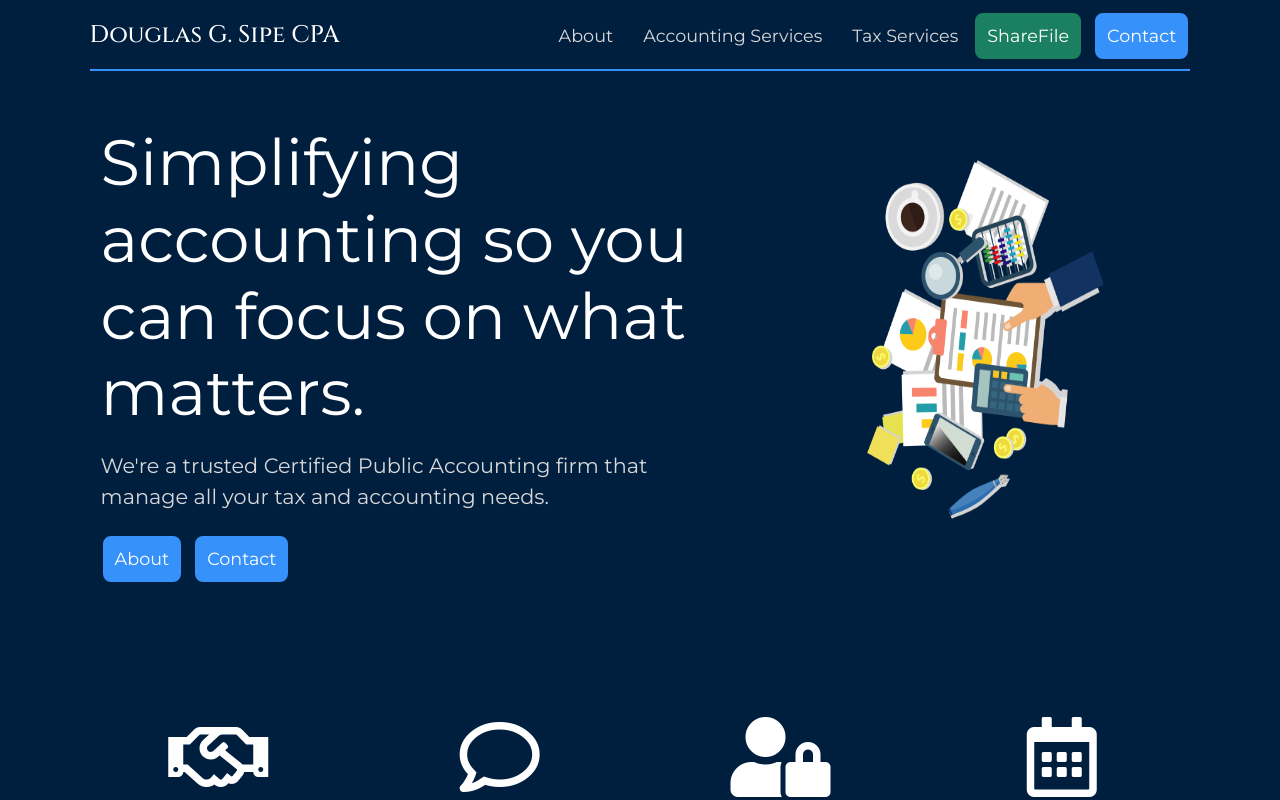
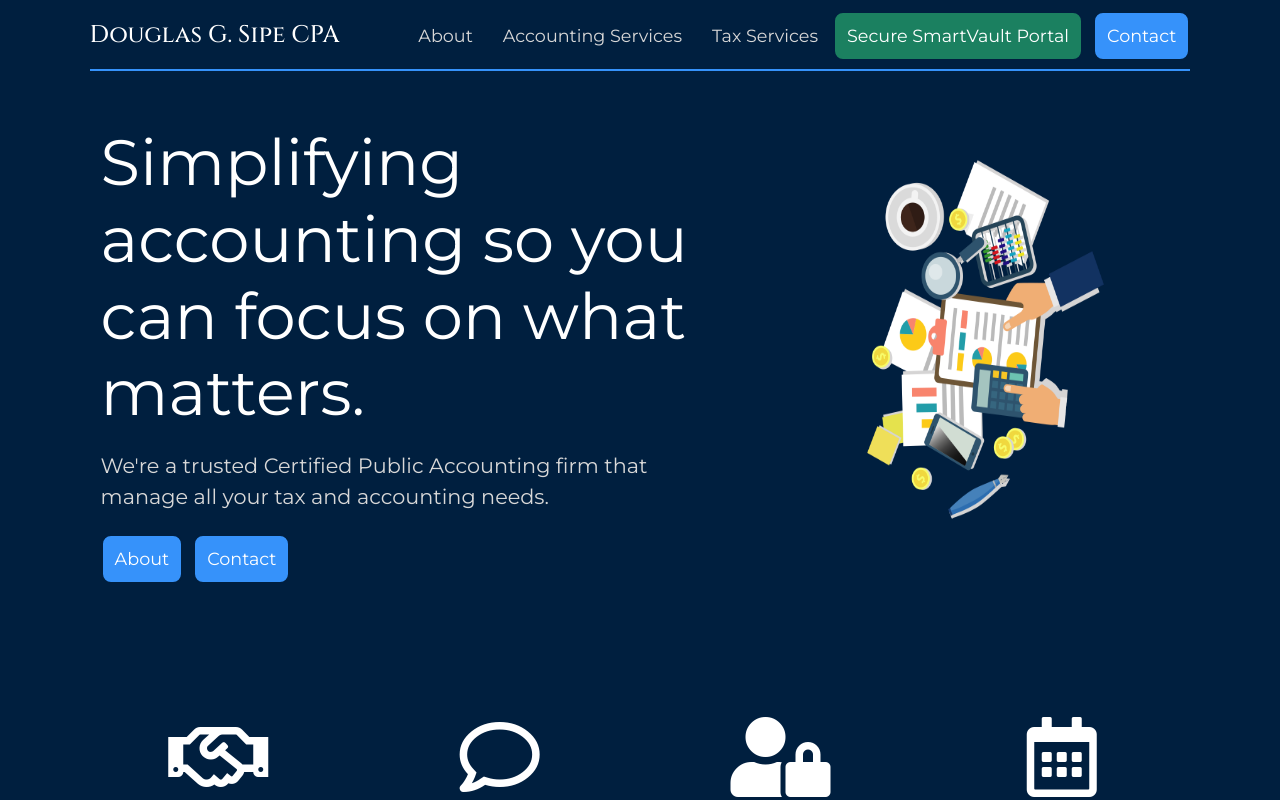
Before and after one commit to danrsidd/DSipeCPA-React, a React (Create React App) app: page / in a window 1280 px wide. Built offline with nearby package versions, Linux system fonts and the light colour scheme.

Commit message:
Update secure portal button

```diff
--- a/public/styles.css
+++ b/public/styles.css
@@ -58,7 +58,7 @@ body {
           transform: scale(1.05);
 }
 
-.btn-sharefile {
+.btn-smartvault {
   height: 50px;
   border: 2px solid #001f3f;
   border-radius: 10px;
@@ -74,7 +74,7 @@ body {
   transition: 0.2s transform ease-in-out, 0.2s -webkit-transform ease-in-out;
 }
 
-.btn-sharefile:hover {
+.btn-smartvault:hover {
   background-color: #001f3f;
   border-color: #3692FA;
   color: white;
--- a/src/components/ind_components/Nav.js
+++ b/src/components/ind_components/Nav.js
@@ -41,12 +41,12 @@ const Nav = () => {
 							to="#"
 							onClick={(e) => {
 								window.location.href =
-									"https://dsipecpa.sharefile.com";
+									"https://dsipecpa.smartvault.com";
 								e.preventDefault();
 							}}
 						>
-							<button className="btn btn-sharefile" type="button">
-								ShareFile
+							<button className="btn btn-smartvault" type="button">
+								Secure SmartVault Portal
 							</button>
 						</Link>
 						<Link to="/contact">
```
